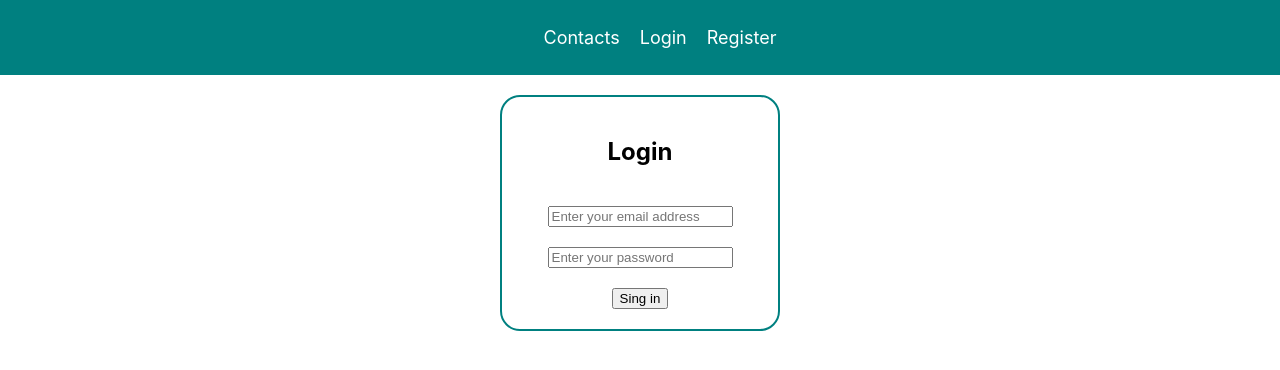
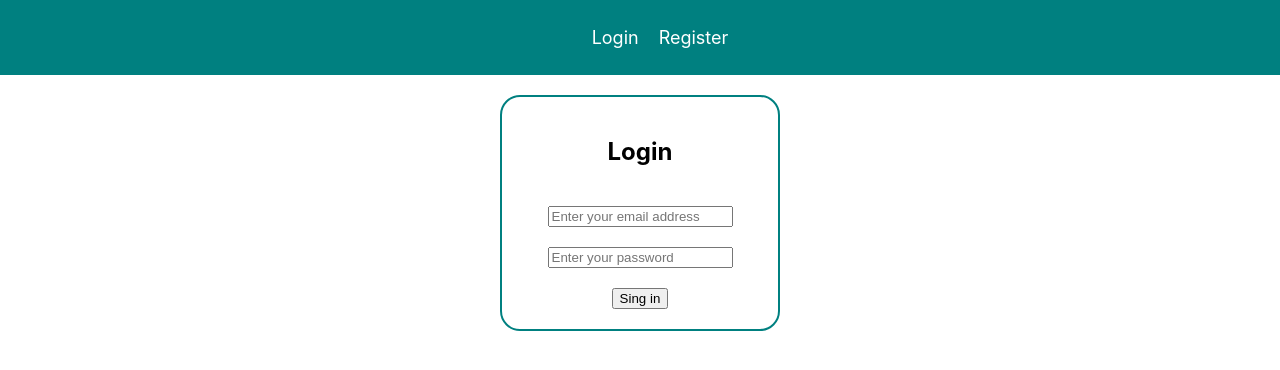
Before and after one commit to turus090/goit-react-hw-08-phonebook, a React (Create React App) app: page /login in a window 1280 px wide. Shown: the top 370 px of the page. Built offline with nearby package versions, Linux system fonts and the light colour scheme.

Commit message:
add form

```diff
--- a/src/components/navigation/Navigation.jsx
+++ b/src/components/navigation/Navigation.jsx
@@ -1,25 +1,45 @@
 import { Link } from 'react-router-dom';
 import s from './navigation.module.scss';
+import { useSelector } from 'react-redux';
 
 const Navigation = () => {
+  const token = useSelector(state => state.profile.token);
+  let navData = [
+    {
+      text: 'Contacts',
+      link: '/contacts',
+      mustToken: true,
+    },
+    {
+      text: 'Login',
+      link: '/login',
+      mustToken: false,
+    },
+    {
+      text: 'Register',
+      link: '/register',
+      mustToken: false,
+    },
+  ];
+  if (token !== null) {
+    navData = navData.filter(el => el.mustToken);
+  } else {
+    navData = navData.filter(el => !el.mustToken);
+  }
+  console.log(navData);
+  const LinkCollection = () => {
+    return navData.map(el => (
+      <li key={el.text} className={s.nav_list_item}>
+        <Link className={s.nav_list_item_link} to={el.link}>
+          {el.text}
+        </Link>
+      </li>
+    ));
+  };
   return (
     <nav className={s.nav}>
       <ul className={s.nav_list}>
-        <li className={s.nav_list_item}>
-          <Link className={s.nav_list_item_link} to="/contacts">
-            Contacts
-          </Link>
-        </li>
-        <li className={s.nav_list_item}>
-          <Link className={s.nav_list_item_link} to="/login">
-            Login
-          </Link>
-        </li>
-        <li className={s.nav_list_item}>
-          <Link className={s.nav_list_item_link} to="/register">
-            Register
-          </Link>
-        </li>
+        <LinkCollection />
       </ul>
     </nav>
   );
--- a/src/components/userMenu/UserMenu.jsx
+++ b/src/components/userMenu/UserMenu.jsx
@@ -1,13 +1,26 @@
 import { useSelector, useDispatch } from 'react-redux';
 import s from './userMenu.module.scss';
 import { logoutData } from 'redux/slices/profile';
+import { useNavigate, useLocation } from 'react-router-dom';
+import { useEffect } from 'react';
 const UserMenu = () => {
+  const navigate = useNavigate();
+  const location = useLocation();
   const dispatch = useDispatch();
   const token = useSelector(state => state.profile.token);
   const email = useSelector(state => state.profile.user.email);
   const handleLogOut = () => {
+    localStorage.removeItem('token');
     dispatch(logoutData(token));
   };
+  useEffect(() => {
+    if (token === null) {
+      if (location.pathname === '/contacts') {
+        navigate('/login');
+      }
+    }
+  }, [token, navigate, location.pathname]);
+
   if (token === null) {
     return null;
   }
```
